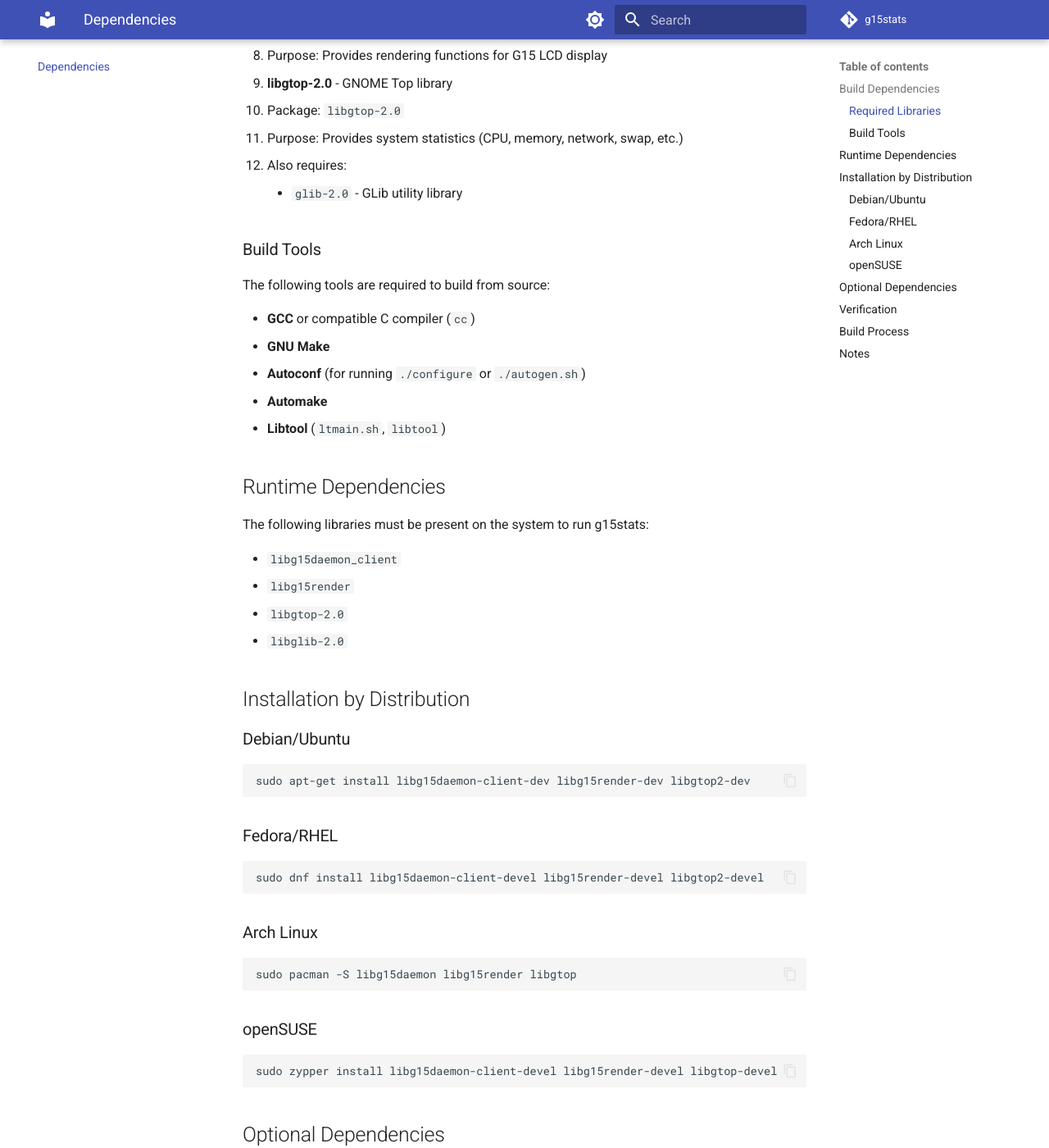
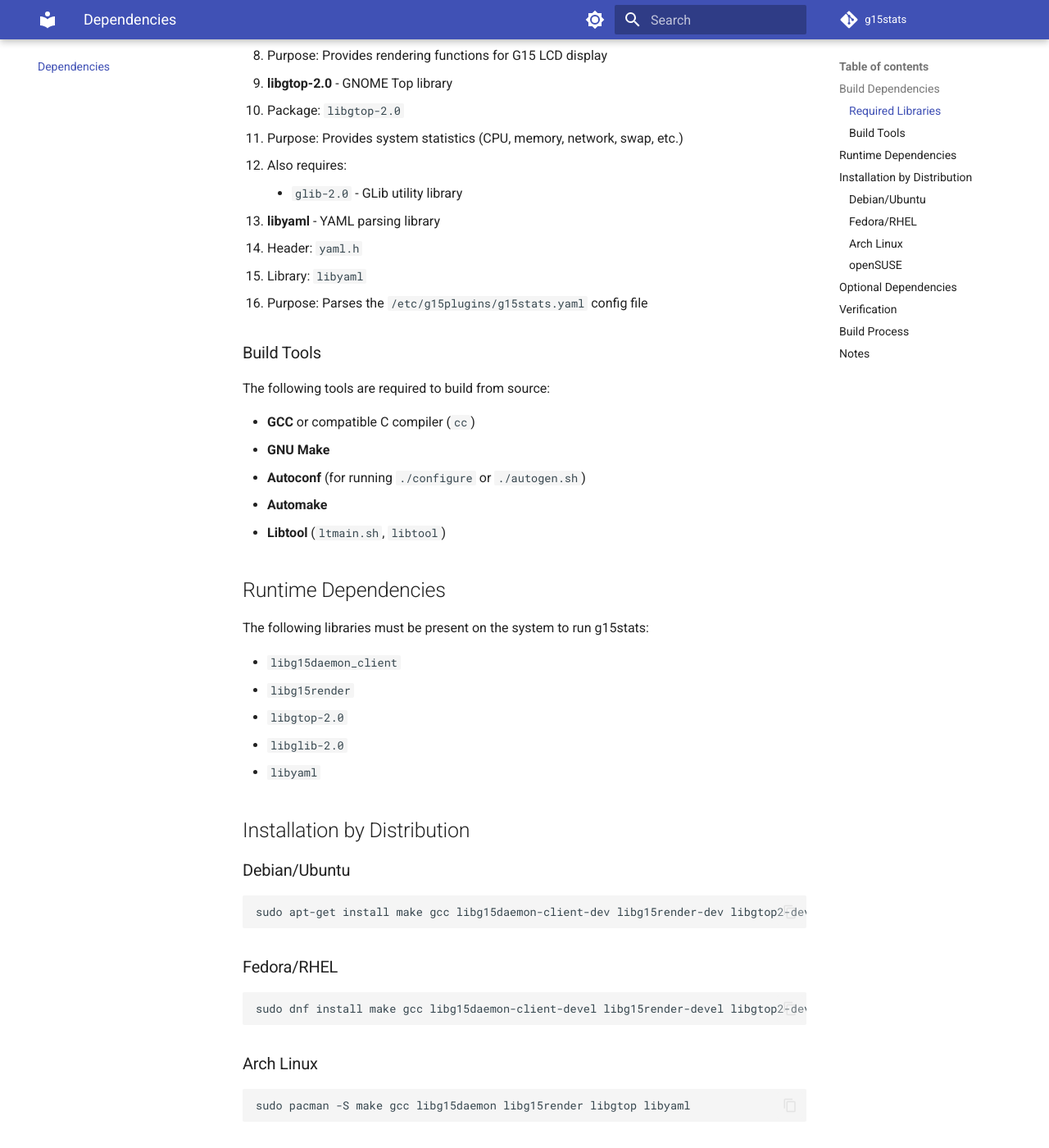
Before and after one commit to Torstein-Eide/g15stats, an MkDocs documentation site: the page built from docs/DEPENDENCIES.md, in a window 1280 px wide and 1400 px high, scrolled down 612 px. Shown: the whole window at 82% size. Built offline with MkDocs 1.6.1 and Material for MkDocs 9.7.7, drawn with Linux system fonts in a browser that asks for light colours; comment, search, counter and statistics services are not loaded; some of the changed text lies outside the part shown.

Commit message:
Add max per-core load indicator to summary screen frequency line; document make/gcc/libyaml-dev deps
Summary screen now shows "^NN% X.XXGHz" so the highest single-thread
load is visible alongside frequency. Also fill in missing build tool
(make, gcc) and libyaml-dev entries across the install docs.

Co-Authored-By: Claude Sonnet 5 <noreply@anthropic.com>
Claude-Session: https://claude.ai/code/session_0176WBBQz3uj8WMSpjeqFa2B

````diff
--- a/docs/DEPENDENCIES.md
+++ b/docs/DEPENDENCIES.md
@@ -24,6 +24,11 @@ The following development packages must be installed before compiling:
    - Also requires:
      - `glib-2.0` - GLib utility library
 
+4. **libyaml** - YAML parsing library
+   - Header: `yaml.h`
+   - Library: `libyaml`
+   - Purpose: Parses the `/etc/g15plugins/g15stats.yaml` config file
+
 ### Build Tools
 
 The following tools are required to build from source:
@@ -42,31 +47,32 @@ The following libraries must be present on the system to run g15stats:
 - `libg15render`
 - `libgtop-2.0`
 - `libglib-2.0`
+- `libyaml`
 
 ## Installation by Distribution
 
 ### Debian/Ubuntu
 
 ```bash
-sudo apt-get install libg15daemon-client-dev libg15render-dev libgtop2-dev
+sudo apt-get install make gcc libg15daemon-client-dev libg15render-dev libgtop2-dev libyaml-dev
 ```
 
 ### Fedora/RHEL
 
 ```bash
-sudo dnf install libg15daemon-client-devel libg15render-devel libgtop2-devel
+sudo dnf install make gcc libg15daemon-client-devel libg15render-devel libgtop2-devel libyaml-devel
 ```
 
 ### Arch Linux
 
 ```bash
-sudo pacman -S libg15daemon libg15render libgtop
+sudo pacman -S make gcc libg15daemon libg15render libgtop libyaml
 ```
 
 ### openSUSE
 
 ```bash
-sudo zypper install libg15daemon-client-devel libg15render-devel libgtop-devel
+sudo zypper install make gcc libg15daemon-client-devel libg15render-devel libgtop-devel libyaml-devel
 ```
 
 ## Optional Dependencies
@@ -81,6 +87,7 @@ After installation, you can verify the dependencies are available by running:
 pkg-config --exists libgtop-2.0 && echo "libgtop-2.0: OK" || echo "libgtop-2.0: MISSING"
 pkg-config --exists g15daemon_client && echo "g15daemon_client: OK" || echo "g15daemon_client: MISSING"
 pkg-config --exists libg15render && echo "libg15render: OK" || echo "libg15render: MISSING"
+pkg-config --exists yaml-0.1 && echo "libyaml: OK" || echo "libyaml: MISSING"
 ```
 
 ## Build Process
````
Also changed, not shown: docs/installation-tutorial.md (+3 -3 lines), docs/installation.md (+5 -3 lines), 1 other file.
